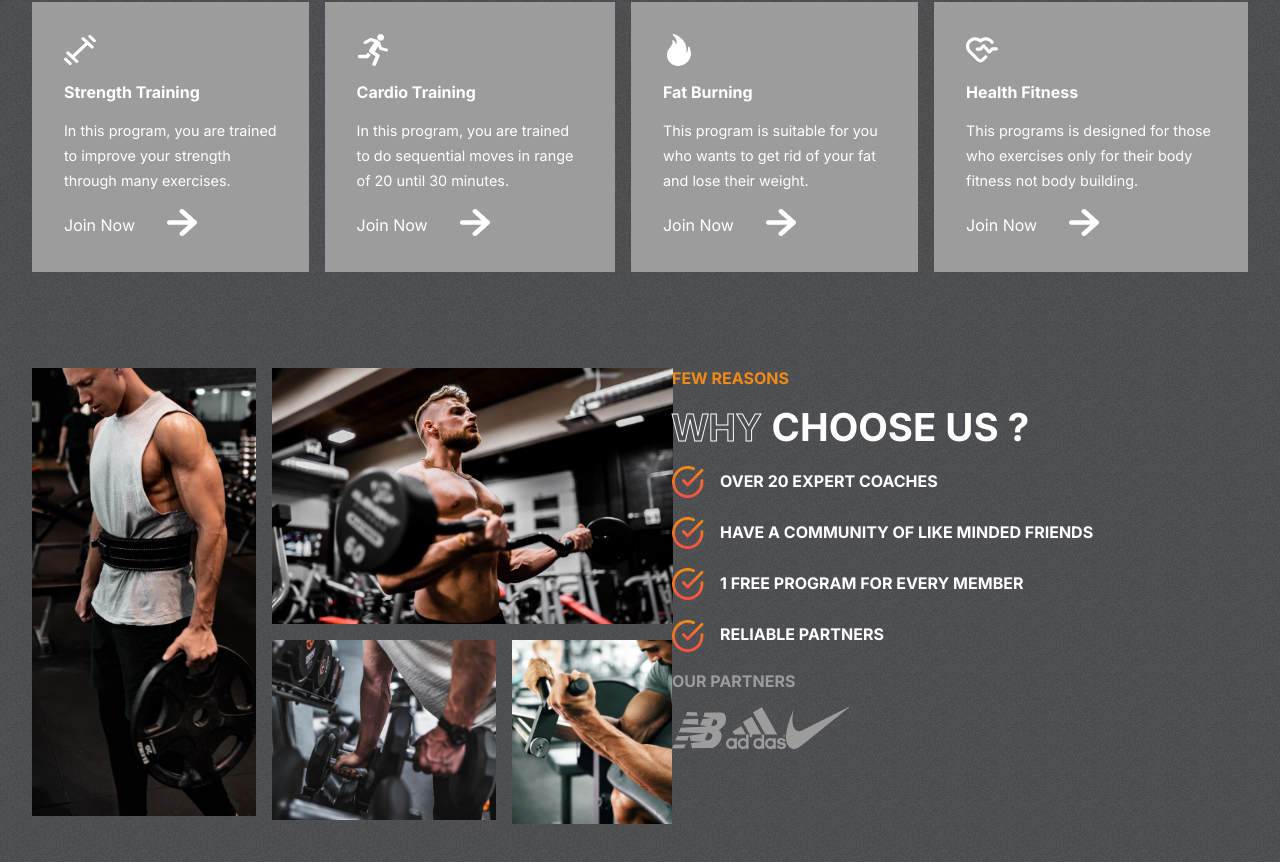
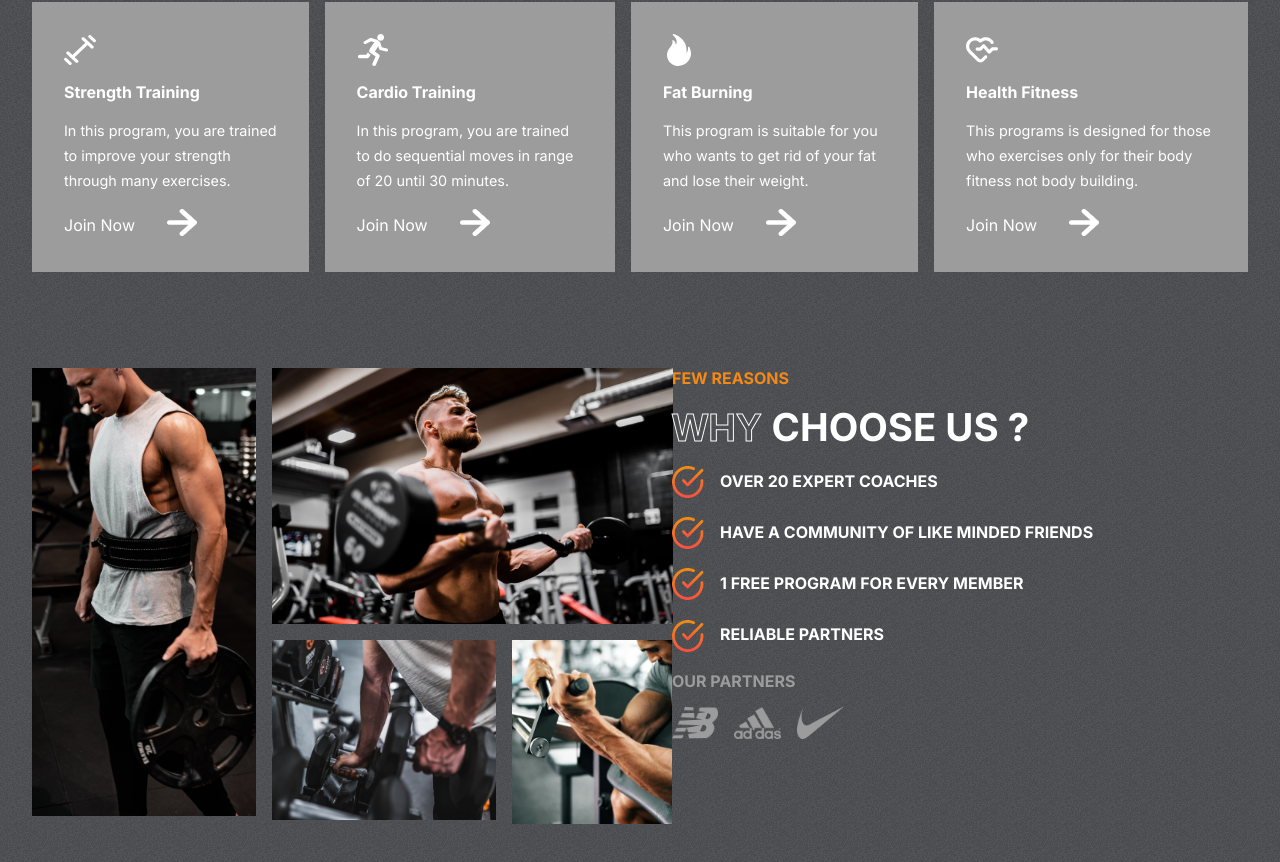
Before and after one commit to stealthman22/fitfam, a React (Create React App) app: page / in a window 1280 px wide. Shown: the part 887-1749 px from the top of the page. Built offline with nearby package versions, Linux system fonts and the light colour scheme.

Commit message:
done with the reasons section adding plans section

```diff
--- a/src/components/Reasons/Reasons.css
+++ b/src/components/Reasons/Reasons.css
@@ -89,3 +89,12 @@
 	/* color inherited from .right-r > span: var (--orange) */
 	color: var(--gray) !important;
 }
+
+.partners {
+	display: flex;
+	gap: 1rem;
+}
+
+.partners > img {
+	width: 2.9rem;
+}
```
Also changed, not shown: src/components/Plans/Plan.css (added), src/components/Plans/Plan.jsx (added).
